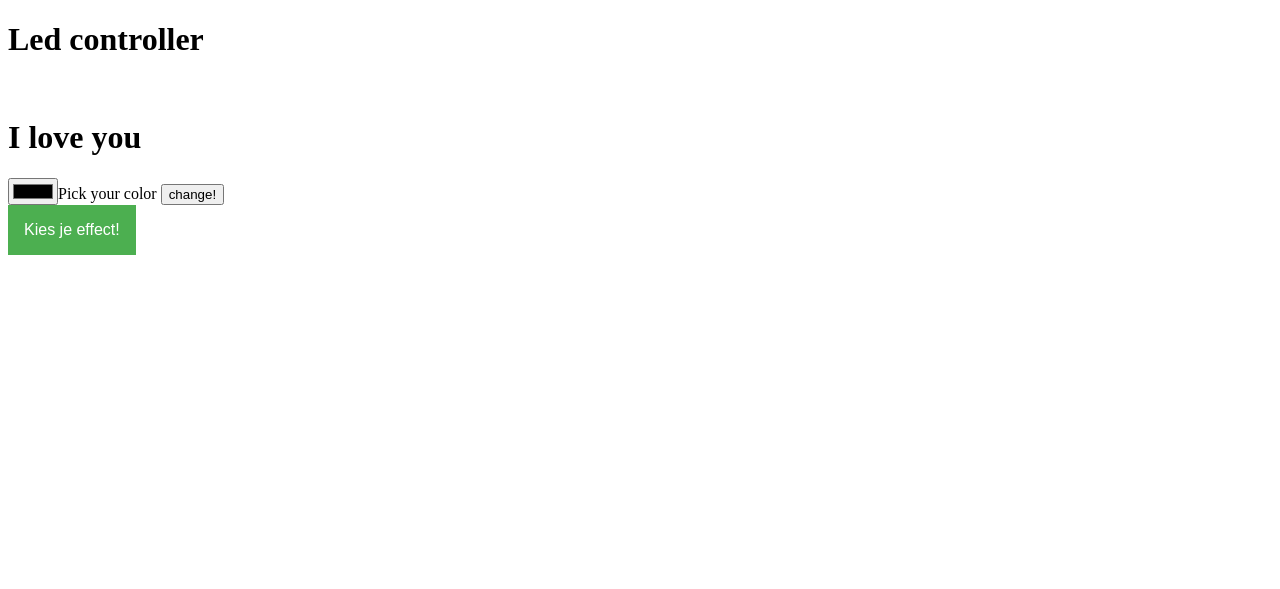
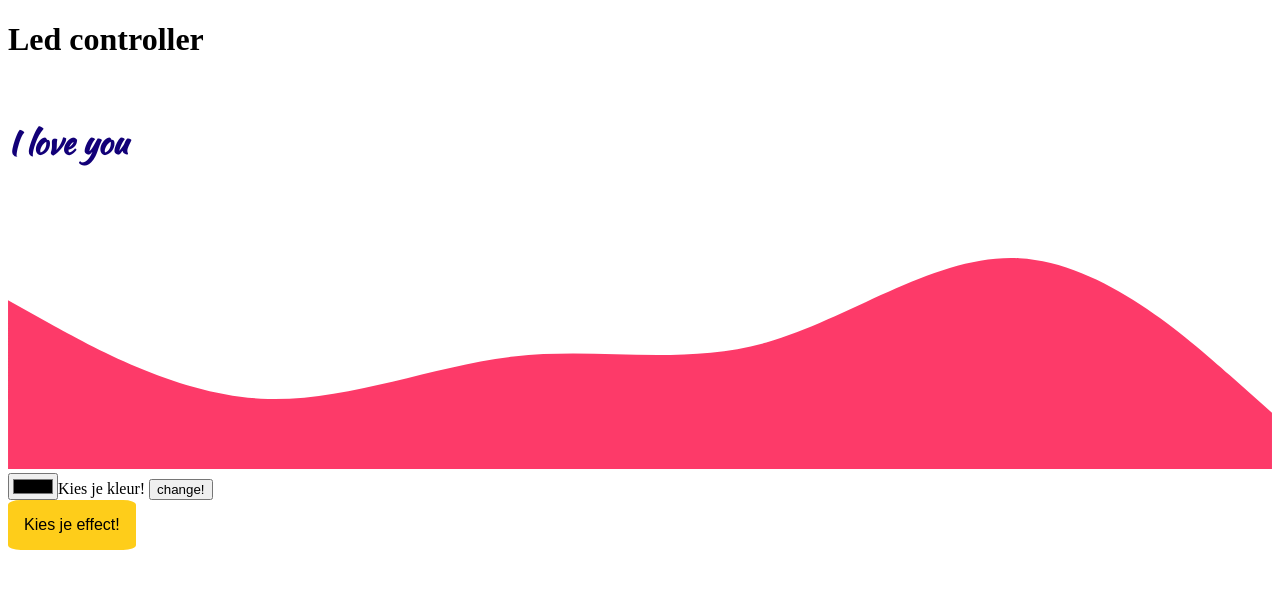
Before and after one commit to TimAngevare/ledcontroller, a Flask app: page / in a window 1280 px wide. Shown: the top 589 px of the page. Run offline with Flask 2, Linux system fonts and the light colour scheme.

Commit message:
HTML changes

```diff
--- a/main.py
+++ b/main.py
@@ -1,8 +1,13 @@
 import flask
 import board
 import controller
+from random import randint
 
 app = flask.Flask(__name__)
+
+def choose():
+    quotes = ["I love you", "you're cute", "My lover", "I need you", "I love you more", "Hey gorgeous",  "Hey beautifull", "Looking good!", "#1F496"]
+    return quotes[randint(0, len(quotes) - 1)]
 
 @app.route("/",  methods=["POST","GET"])
 def index():
--- a/templates/style.css
+++ b/templates/style.css
@@ -1,9 +1,15 @@
+.citaat {
+  font-family: 'Kaushan Script', cursive;
+  color: #120078;
+}
+
 .dropbtn {
-    background-color: #4CAF50;
-    color: white;
+    background-color: #fecd1a;
+    color: black;
     padding: 16px;
     font-size: 16px;
     border: none;
+    border-radius: 10%;
   }
 
   .dropdown {
@@ -31,4 +37,4 @@
 
   .dropdown:hover .dropdown-content {display: block;}
 
-  .dropdown:hover .dropbtn {background-color: #3e8e41;}
+  .dropdown:hover .dropbtn {background-color: #9d0191;}
--- a/templates/template.html
+++ b/templates/template.html
@@ -5,12 +5,15 @@
     <meta name="viewport" content="width=device-width, initial-scale=1.0">
     <title>LED controller</title>
     <link rel="stylesheet" href="./style.css">
+    <link rel="preconnect" href="https://fonts.gstatic.com">
+    <link href="https://fonts.googleapis.com/css2?family=Kaushan+Script&display=swap" rel="stylesheet">
 </head>
 <body>
     <h1>Led controller</h1>
-    <br> <h1>{{quote}}</h1>
+    <br> <h1 class="citaat">{{quote}}</h1>
+    <svg xmlns="http://www.w3.org/2000/svg" viewBox="0 0 1440 320"><path fill="#fd3a69" fill-opacity="1" d="M0,128L48,154.7C96,181,192,235,288,240C384,245,480,203,576,192C672,181,768,203,864,176C960,149,1056,75,1152,80C1248,85,1344,171,1392,213.3L1440,256L1440,320L1392,320C1344,320,1248,320,1152,320C1056,320,960,320,864,320C768,320,672,320,576,320C480,320,384,320,288,320C192,320,96,320,48,320L0,320Z"></path></svg>
     <form action="#" method="post">
-        <input type="color" id="wheel" name="nm"/><label for="wheel">Pick your color</label>
+        <input type="color" id="wheel" name="nm"/><label for="wheel">Kies je kleur!</label>
         <input type="submit" value="change!"/>
     </form>
 
```
Also changed, not shown: 1 other file.
